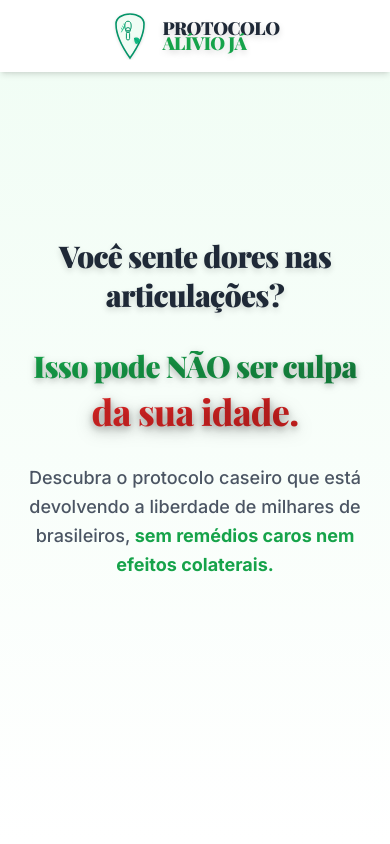
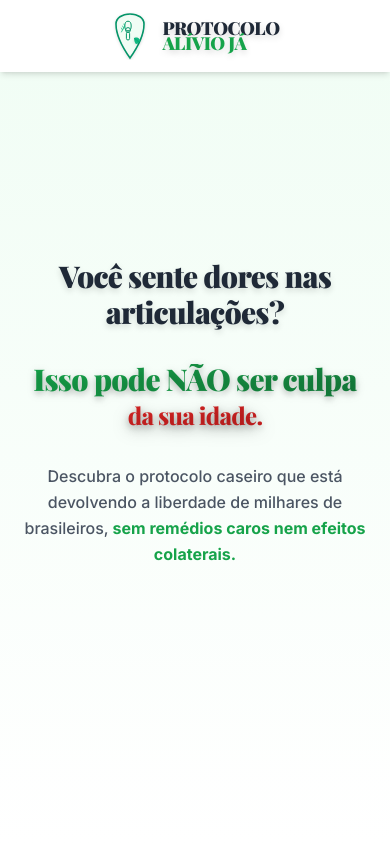
Before and after one commit to augustooliver33/protocolo, a React (Vite) app: page / in a window 390 px wide. Shown: the top 844 px of the page. Built offline with nearby package versions, Linux system fonts and the light colour scheme.

Commit message:
Melhorar fontes responsivas para conversão

```diff
--- a/src/App.tsx
+++ b/src/App.tsx
@@ -51,16 +51,16 @@ function App() {
         <div className="container mx-auto px-4 text-center max-w-4xl">
           <h1 className="text-3xl sm:text-4xl md:text-5xl lg:text-6xl xl:text-7xl font-black text-gray-800 mb-8 md:mb-10 leading-tight font-playfair tracking-tight">
             Você sente dores nas<br className="hidden sm:block" />
-            <span className="block mt-2 md:mt-3">articulações?</span><br />
-            <span className="text-green-600 bg-gradient-to-r from-green-600 to-green-700 bg-clip-text text-transparent drop-shadow-sm block mt-2 md:mt-3">
+            <span className="block mt-1 sm:mt-2">articulações?</span><br />
+            <span className="text-green-600 bg-gradient-to-r from-green-600 to-green-700 bg-clip-text text-transparent drop-shadow-sm block mt-1 sm:mt-2">
               Isso pode NÃO ser culpa<br className="hidden sm:block" />
-              <span className="block mt-2 md:mt-3 text-red-600 bg-gradient-to-r from-red-600 to-red-700 bg-clip-text text-transparent font-extrabold text-4xl sm:text-5xl md:text-6xl lg:text-7xl xl:text-8xl drop-shadow-md">
+              <span className="block mt-1 sm:mt-2 text-red-600 bg-gradient-to-r from-red-600 to-red-700 bg-clip-text text-transparent font-extrabold text-2xl sm:text-3xl md:text-4xl lg:text-5xl xl:text-6xl drop-shadow-md">
                 da sua idade.
               </span>
             </span>
           </h1>
 
-          <p className="text-lg sm:text-xl md:text-2xl lg:text-3xl text-gray-600 mb-10 md:mb-12 max-w-4xl mx-auto leading-relaxed px-2 font-medium">
+          <p className="text-base sm:text-lg md:text-xl lg:text-2xl text-gray-600 mb-8 md:mb-10 max-w-3xl mx-auto leading-relaxed px-2 font-medium">
             Descubra o protocolo caseiro que está devolvendo a liberdade de milhares de brasileiros,
             <strong className="text-green-600 font-bold"> sem remédios caros nem efeitos colaterais.</strong>
           </p>
@@ -78,7 +78,7 @@ function App() {
             <div className="px-4">
               <button
                 onClick={scrollToCheckout}
-                className="w-full sm:w-auto bg-gradient-to-r from-green-600 to-green-700 hover:from-green-700 hover:to-green-800 text-white px-10 sm:px-16 py-5 sm:py-6 rounded-full text-xl sm:text-2xl font-bold shadow-xl hover:shadow-2xl transition-all duration-300 transform hover:scale-105 max-w-md mx-auto block border-2 border-green-500"
+                className="w-full sm:w-auto bg-gradient-to-r from-green-600 to-green-700 hover:from-green-700 hover:to-green-800 text-white px-8 sm:px-12 py-4 sm:py-5 rounded-full text-lg sm:text-xl font-bold shadow-xl hover:shadow-2xl transition-all duration-300 transform hover:scale-105 max-w-sm mx-auto block border-2 border-green-500"
               >
                 SIM, QUERO ALÍVIO IMEDIATO!
               </button>
```
